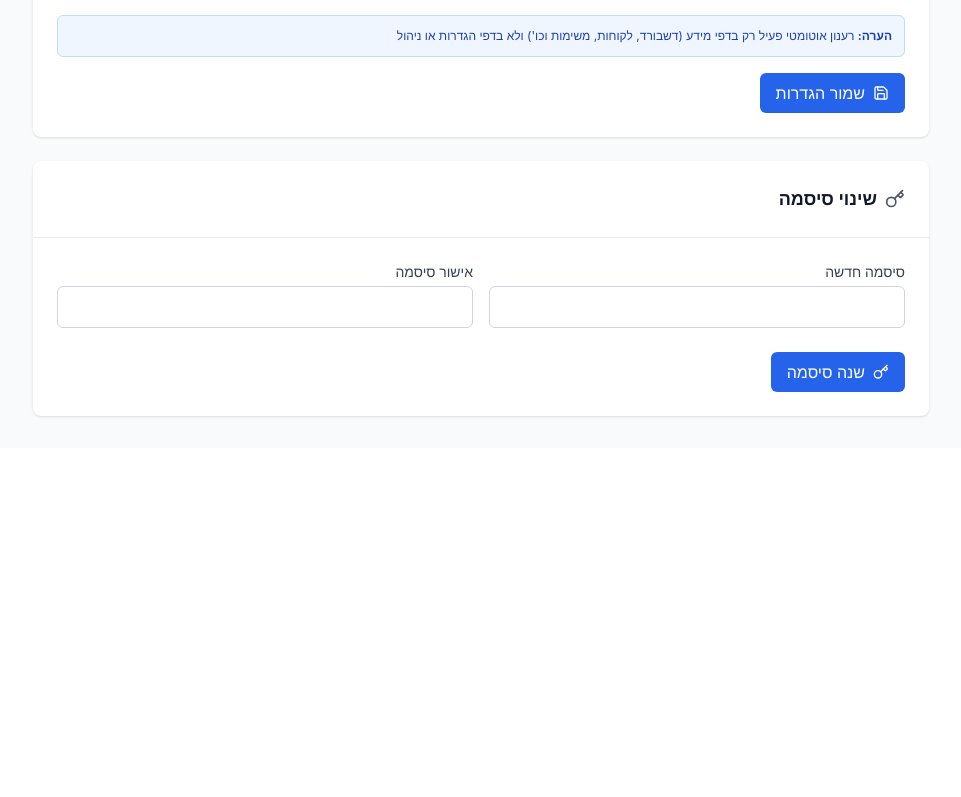
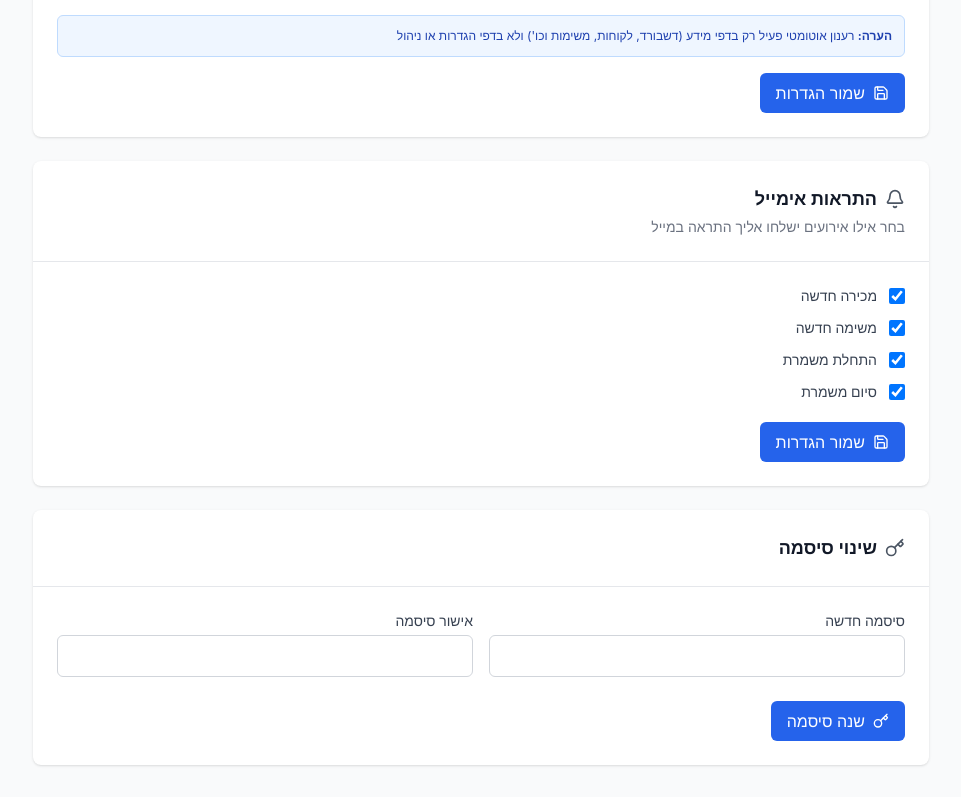
Before and after one commit to shimibe/crm-musican-frontend, a React (Create React App) app: page /settings in a window 1280 px wide. Shown: the part 1323-2120 px from the top of the page, without its empty margins (31-992 px from the left). Before the commit the page ends 1771 px from the top, so only its background shows below. Built offline with nearby package versions, Linux system fonts and the light colour scheme; no server answers; sample sign-in values are in the browser's storage; the HTML template or start-up script is replaced by a standard one.

Commit message:
added notifications settings to users

```diff
--- a/src/pages/Settings.js
+++ b/src/pages/Settings.js
@@ -1,7 +1,7 @@
 import React, { useState, useEffect } from 'react';
 import { useAuth } from '../contexts/AuthContext';
 import api from '../utils/api';
-import { User, Key, Save, Phone, Clock, RefreshCw, DollarSign } from 'lucide-react';
+import { User, Key, Save, Phone, Clock, RefreshCw, DollarSign, Bell } from 'lucide-react';
 
 const Settings = () => {
   const { user, updateUser } = useAuth();
@@ -24,6 +24,12 @@ const Settings = () => {
   });
   const [commissionRate, setCommissionRate] = useState(user?.preferences?.commissionRate ?? 5);
   const [defaultSalesUserId, setDefaultSalesUserId] = useState(user?.preferences?.defaultSalesUserId ?? '');
+  const [emailNotifications, setEmailNotifications] = useState({
+    new_sale: user?.preferences?.email_notifications?.new_sale ?? true,
+    new_task: user?.preferences?.email_notifications?.new_task ?? true,
+    shift_start: user?.preferences?.email_notifications?.shift_start ?? true,
+    shift_end: user?.preferences?.email_notifications?.shift_end ?? true,
+  });
   const [users, setUsers] = useState([]);
   const [passwordData, setPasswordData] = useState({
     currentPassword: '',
@@ -51,6 +57,12 @@ const Settings = () => {
       });
       setCommissionRate(user?.preferences?.commissionRate ?? 5);
       setDefaultSalesUserId(user?.preferences?.defaultSalesUserId ?? '');
+      setEmailNotifications({
+        new_sale: user?.preferences?.email_notifications?.new_sale ?? true,
+        new_task: user?.preferences?.email_notifications?.new_task ?? true,
+        shift_start: user?.preferences?.email_notifications?.shift_start ?? true,
+        shift_end: user?.preferences?.email_notifications?.shift_end ?? true,
+      });
     }
   }, [user]);
 
@@ -177,6 +189,26 @@ const Settings = () => {
     } catch (error) {
       console.error('Error updating auto-refresh settings:', error);
       setMessage({ type: 'error', text: 'שגיאה בעדכון הגדרות רענון אוטומטי' });
+    } finally {
+      setLoading(false);
+    }
+  };
+
+  const handleEmailNotificationsSubmit = async (e) => {
+    e.preventDefault();
+    setLoading(true);
+    setMessage({ type: '', text: '' });
+
+    try {
+      const result = await api.patch(`/users/${user.id}/preferences`, {
+        preferences: { email_notifications: emailNotifications },
+      });
+
+      updateUser({ ...user, preferences: result.data.preferences });
+      setMessage({ type: 'success', text: 'הגדרות התראות עודכנו בהצלחה' });
+    } catch (error) {
+      console.error('Error updating notification settings:', error);
+      setMessage({ type: 'error', text: 'שגיאה בעדכון הגדרות התראות' });
     } finally {
       setLoading(false);
     }
@@ -577,6 +609,54 @@ const Settings = () => {
         </form>
       </div>
 
+      {/* Email Notification Preferences */}
+      <div className="bg-white dark:bg-gray-800 rounded-lg shadow">
+        <div className="p-6 border-b border-gray-200 dark:border-gray-700">
+          <div className="flex items-center gap-2">
+            <Bell className="w-5 h-5 text-gray-600 dark:text-gray-400" />
+            <h2 className="text-lg font-semibold text-gray-900 dark:text-white">
+              התראות אימייל
+            </h2>
+          </div>
+          <p className="text-sm text-gray-500 dark:text-gray-400 mt-1">
+            בחר אילו אירועים ישלחו אליך התראה במייל
+          </p>
+        </div>
+        <form onSubmit={handleEmailNotificationsSubmit} className="p-6 space-y-3">
+          {[
+            { key: 'new_sale', label: 'מכירה חדשה' },
+            { key: 'new_task', label: 'משימה חדשה' },
+            { key: 'shift_start', label: 'התחלת משמרת' },
+            { key: 'shift_end', label: 'סיום משמרת' },
+          ].map(({ key, label }) => (
+            <div key={key} className="flex items-center gap-3">
+              <input
+                type="checkbox"
+                id={`notif_${key}`}
+                checked={emailNotifications[key]}
+                onChange={(e) =>
+                  setEmailNotifications({ ...emailNotifications, [key]: e.target.checked })
+                }
+                className="w-4 h-4 text-primary-600 rounded focus:ring-primary-500"
+              />
+              <label htmlFor={`notif_${key}`} className="text-sm font-medium text-gray-700 dark:text-gray-300">
+                {label}
+              </label>
+            </div>
+          ))}
+          <div className="pt-2">
+            <button
+              type="submit"
+              disabled={loading}
+              className="flex items-center gap-2 px-4 py-2 bg-primary-600 text-white rounded-md hover:bg-primary-700 disabled:opacity-50"
+            >
+              <Save className="w-4 h-4" />
+              שמור הגדרות
+            </button>
+          </div>
+        </form>
+      </div>
+
       {/* Password Change */}
       <div className="bg-white dark:bg-gray-800 rounded-lg shadow">
         <div className="p-6 border-b border-gray-200 dark:border-gray-700">
```
